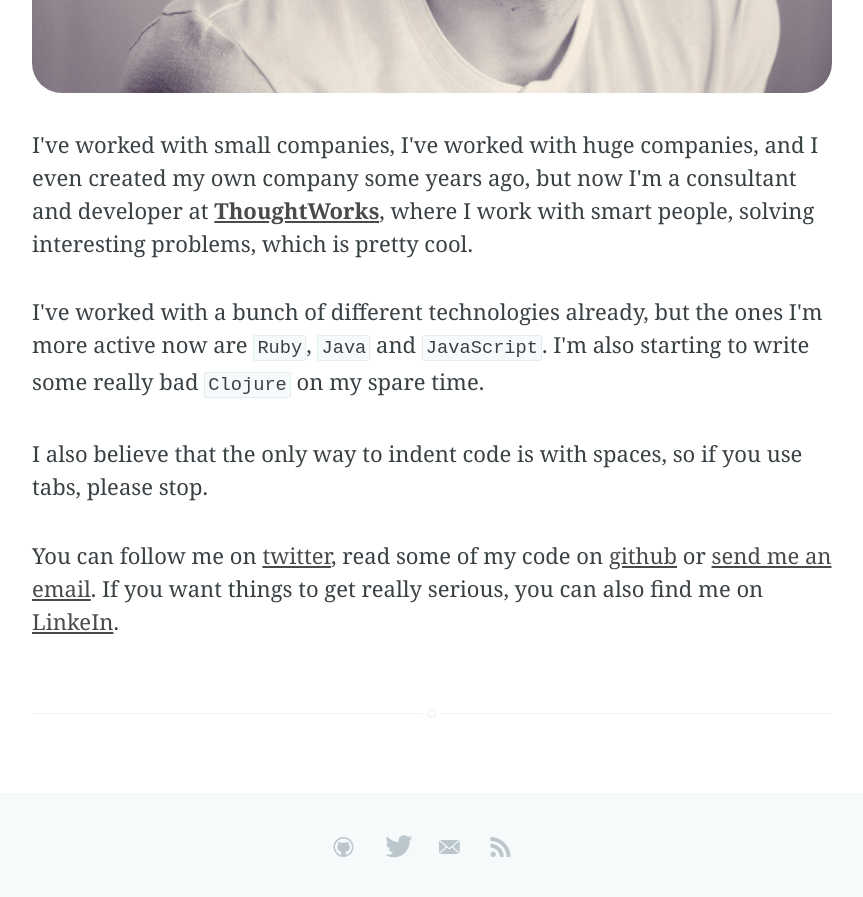
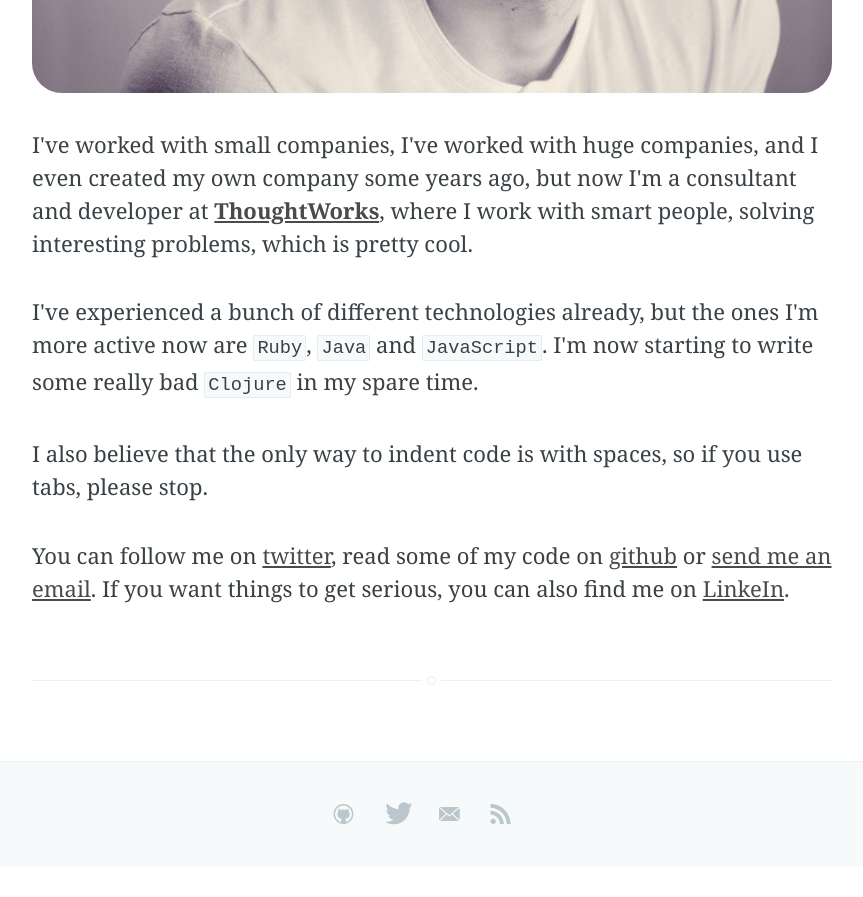
Before and after one commit to brianstorti/brianstorti.github.io, a Jekyll site: the page built from about.html, in a window 1280 px wide and 900 px high, scrolled down 722 px. Shown: the top 897 px of the window, without its empty margins (208-1071 px from the left). Built offline with Jekyll 4.4.1, drawn with Linux system fonts in a browser that asks for light colours; Markdown is read by kramdown in place of the engine named in the settings; after the commit the page ends 1589 px from its top, so only the background shows below that; some of the changed text lies outside the part shown.

Commit message:
trying to make the 'about me' page better

```diff
--- a/about.html
+++ b/about.html
@@ -25,8 +25,8 @@ title: About Brian Storti
     </p>
 
     <p>
-      I've worked with a bunch of different technologies already, but the ones I'm more active now are <code>Ruby</code>, <code>Java</code> and <code>JavaScript</code>.
-       I'm also starting to write some really bad <code>Clojure</code> on my spare time.
+      I've experienced a bunch of different technologies already, but the ones I'm more active now are <code>Ruby</code>, <code>Java</code> and <code>JavaScript</code>.
+      I'm now starting to write some really bad <code>Clojure</code> in my spare time.
     </p>
 
     <p>
@@ -36,7 +36,7 @@ title: About Brian Storti
     <p>
       You can follow me on <a href="http://twitter.com/brianstorti" target="blank">twitter</a>,
       read some of my code on <a href="http://github.com/brianstorti" target="blank">github</a>
-      or <a href="mailto:brian@brianstorti.com">send me an email</a>. If you want things to get really serious, you can also find me on <a href="http://br.linkedin.com/in/brianstorti">LinkeIn</a>.
+      or <a href="mailto:brian@brianstorti.com">send me an email</a>. If you want things to get serious, you can also find me on <a href="http://br.linkedin.com/in/brianstorti">LinkeIn</a>.
     </p>
   </article>
 </main>
```
Also changed, not shown: other parts of about.html (+1 -1 lines).
